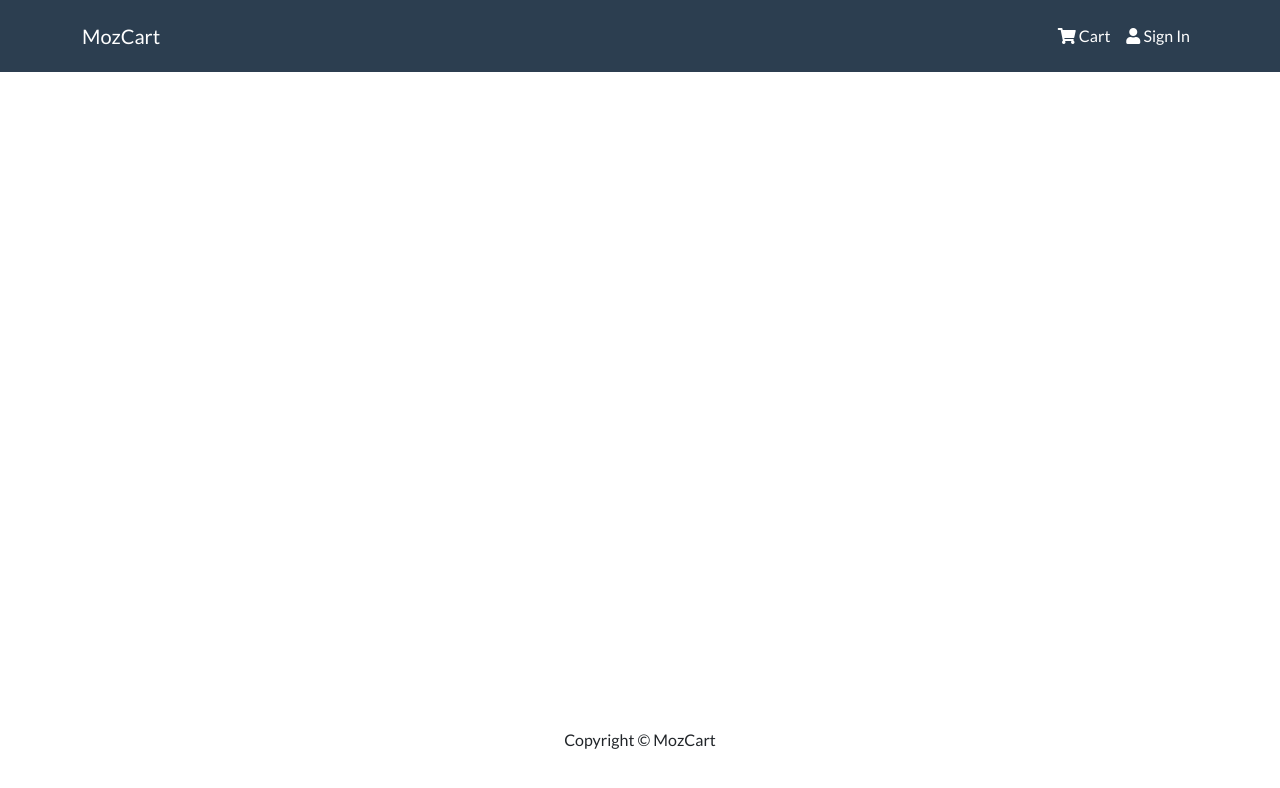
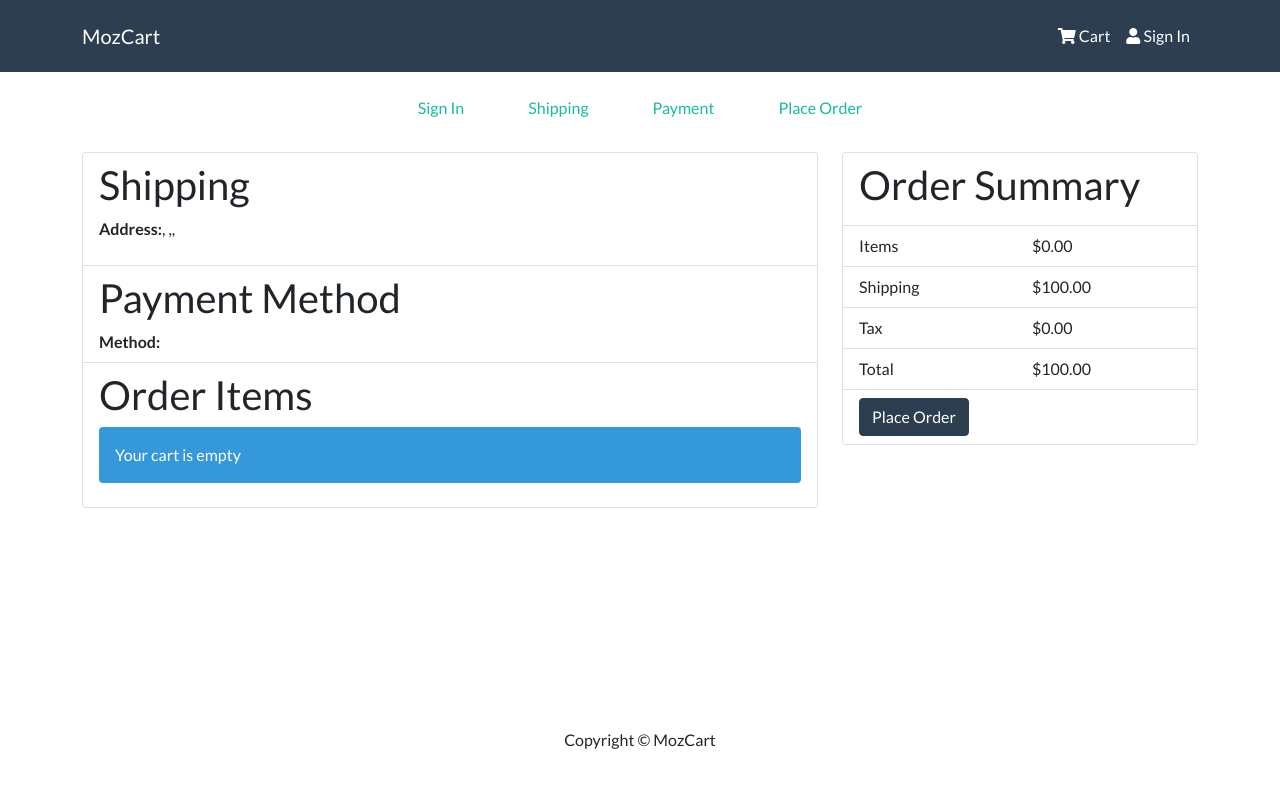
Before and after one commit to AshikMoosa/MozCart, a React (Create React App) app in the folder frontend/: page /placeorder in a window 1280 px wide. Shown: the top 788 px of the page. Built offline with nearby package versions, Linux system fonts and the light colour scheme.

Commit message:
Added PlaceOrder Screen

```diff
--- a/frontend/src/App.js
+++ b/frontend/src/App.js
@@ -11,6 +11,7 @@
 import Header from "./components/Header";
 import Footer from "./components/Footer";
 import PaymentScreen from "./components/screens/PaymentScreen";
+import PlaceOrder from "./components/screens/PlaceOrder";
 
 const App = () => {
   return (
@@ -28,6 +29,7 @@
             <Route path="/cart" element={<CartScreen />} />
             <Route path="/shipping" element={<ShippingScreen />} />
             <Route path="/payment" element={<PaymentScreen />} />
+            <Route path="/placeorder" element={<PlaceOrder />} />
           </Routes>
         </Container>
       </main>
--- /dev/null
+++ b/frontend/src/components/screens/PlaceOrder.js
@@ -0,0 +1,133 @@
+import React, { useState } from "react";
+import { useNavigate, Link } from "react-router-dom";
+import { Button, Row, Col, ListGroup, Card, Image } from "react-bootstrap";
+import { useDispatch, useSelector } from "react-redux";
+import Message from "../Message";
+import Loader from "../Loader";
+import CheckoutSteps from "./CheckoutSteps";
+
+const PlaceOrder = () => {
+  const cart = useSelector((state) => state.cart);
+  const { shippingAddress } = cart;
+
+  //show 2 values after decimal point
+  const addDecimals = (num) => {
+    return (Math.round(num * 100) / 100).toFixed(2);
+  };
+
+  //Calculate prices
+  cart.itemsPrice = addDecimals(
+    cart.cartItems.reduce((acc, item) => acc + item.price * item.qty, 0)
+  );
+
+  cart.shippingPrice = addDecimals(cart.itemsPrice > 100 ? 0 : 100);
+  cart.taxPrice = addDecimals(Number((0.15 * cart.itemsPrice).toFixed(2)));
+  cart.totalPrice = (
+    Number(cart.itemsPrice) +
+    Number(cart.shippingPrice) +
+    Number(cart.taxPrice)
+  ).toFixed(2);
+  const placeOrderHandler = () => {};
+  return (
+    <>
+      <CheckoutSteps step1 step2 step3 step4 />
+
+      <Row>
+        <Col>
+          <ListGroup>
+            <ListGroup.Item>
+              <h2>Shipping</h2>
+              <p>
+                <strong>Address:</strong>
+                {shippingAddress.address}, {shippingAddress.city},
+                {shippingAddress.country}, {shippingAddress.postalCode}
+              </p>
+            </ListGroup.Item>
+            <ListGroup.Item>
+              <h2>Payment Method</h2>
+
+              <strong>Method:</strong>
+              {cart.paymentMethod}
+            </ListGroup.Item>
+            <ListGroup.Item>
+              <h2>Order Items</h2>
+              {cart.cartItems.length === 0 ? (
+                <Message>Your cart is empty</Message>
+              ) : (
+                <ListGroup variant="flush">
+                  {cart.cartItems.map((item, index) => (
+                    <ListGroup.Item key={index}>
+                      <Row>
+                        <Col md={1}>
+                          <Image
+                            src={item.image}
+                            alt={item.name}
+                            fluid
+                            rounded
+                          />
+                        </Col>
+                        <Col>
+                          <Link to={`/product/${item.product}`}>
+                            {item.name}
+                          </Link>
+                        </Col>
+                        <Col md={4}>
+                          {item.qty} x ${item.price} = ${item.qty * item.price}
+                        </Col>
+                      </Row>
+                    </ListGroup.Item>
+                  ))}
+                </ListGroup>
+              )}
+            </ListGroup.Item>
+          </ListGroup>
+        </Col>
+        <Col md={4}>
+          <Card>
+            <ListGroup variant="flush">
+              <ListGroup.Item>
+                <h2>Order Summary</h2>
+              </ListGroup.Item>
+              <ListGroup.Item>
+                <Row>
+                  <Col>Items</Col>
+                  <Col>${cart.itemsPrice}</Col>
+                </Row>
+              </ListGroup.Item>
+              <ListGroup.Item>
+                <Row>
+                  <Col>Shipping</Col>
+                  <Col>${cart.shippingPrice}</Col>
+                </Row>
+              </ListGroup.Item>
+              <ListGroup.Item>
+                <Row>
+                  <Col>Tax</Col>
+                  <Col>${cart.taxPrice}</Col>
+                </Row>
+              </ListGroup.Item>
+              <ListGroup.Item>
+                <Row>
+                  <Col>Total</Col>
+                  <Col>${cart.totalPrice}</Col>
+                </Row>
+              </ListGroup.Item>
+              <ListGroup.Item>
+                <Button
+                  type="button"
+                  className="btn-block"
+                  disabled={cart.cartItems === 0}
+                  onClick={placeOrderHandler}
+                >
+                  Place Order
+                </Button>
+              </ListGroup.Item>
+            </ListGroup>
+          </Card>
+        </Col>
+      </Row>
+    </>
+  );
+};
+
+export default PlaceOrder;
```
